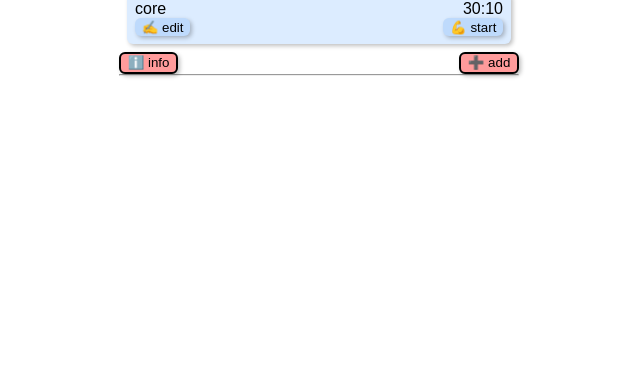
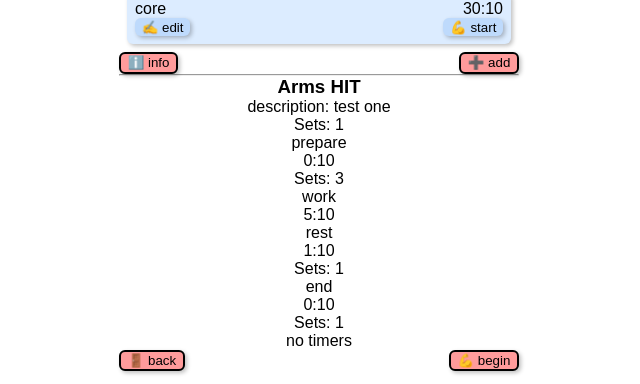
Before and after one commit to maxstepanyuk/timefit-react, a React (Vite) app: page / in a window 1280 px wide. Shown: the part 638-1022 px from the top of the page, without its empty margins (321-961 px from the left). Before the commit the page ends 800 px from the top, so only its background shows below. Built offline with nearby package versions, Linux system fonts and the light colour scheme.

Commit message:
add `WorkoutDetailsPage`

```diff
--- a/src/App.tsx
+++ b/src/App.tsx
@@ -1,7 +1,8 @@
 // models
-import type { WorkoutCardProps } from './models/workout'
+import type { WorkoutCardProps, WorkoutProps } from './models/workout'
 // components
 import LandingPage from './pages/LandingPage'
+import WorkoutDetailsPage from './pages/WorkoutDetailPage'
 import WorkoutsPage from './pages/WorkoutsPage'
 
 let workouts: WorkoutCardProps[] = [
@@ -11,6 +12,37 @@ let workouts: WorkoutCardProps[] = [
   { minutes: 30, seconds: 10, name: "core" },
 ]
 
+let workout1: WorkoutProps = {
+  name: 'Arms HIT',
+  decription: 'test one',
+  sets: [
+    {
+      repeat: 1,
+      timers: [
+        { minutes: 0, seconds: 10, name: "prepare" },
+      ],
+    },
+    {
+      repeat: 3,
+      timers: [
+        { minutes: 5, seconds: 10, name: "work" },
+        { minutes: 1, seconds: 10, name: "rest" },
+      ],
+    },
+    {
+      repeat: 1,
+      timers: [
+        { minutes: 0, seconds: 10, name: "end" },
+      ],
+    },
+    {
+      repeat: 1,
+      timers: [
+      ],
+    }
+  ]
+}
+
 
 function App() {
   return (
@@ -19,6 +51,7 @@ function App() {
       <hr />
       <WorkoutsPage workouts={workouts}></WorkoutsPage>
       <hr />
+      <WorkoutDetailsPage workout={workout1} ></WorkoutDetailsPage>
     </>
   )
 }
--- /dev/null
+++ b/src/pages/WorkoutDetailPage.tsx
@@ -0,0 +1,69 @@
+import type { WorkoutDetailsPageProps, WorkoutProps, SetSectionProps, TimerSectionProps } from "../models/workout"
+
+function TimerSection({ minutes = 0, seconds = 0, name = 'timer' }: TimerSectionProps) {
+  return (
+    <div className='timer'>
+      <p>{name}</p>
+      <p >{minutes}:{seconds}
+      </p>
+
+    </div>
+  )
+}
+
+function SetSection({ repeat = 0, timers }: SetSectionProps) {
+
+  let timersHtml
+  if (timers && timers.length > 0) {
+    timersHtml = timers.map(timer => <TimerSection minutes={timer.minutes} seconds={timer.seconds} name={timer.name}></TimerSection>)
+  } else {
+    timersHtml = "no timers"
+  }
+
+  return (
+    <div className='set-section'>
+      <p>Sets: {repeat}</p>
+      <div className='timers'>
+        {timersHtml}
+      </div>
+    </div>
+  )
+}
+
+function Workout({ name = "no name", decription = "no description", sets }: WorkoutProps) {
+
+  let setsHtml
+  if (sets && sets.length > 0) {
+    setsHtml = sets.map(set => <SetSection repeat={set.repeat} timers={set.timers} />)
+  } else {
+    setsHtml = "no sets"
+  }
+
+  return (
+    <div className='workout'>
+      <h3>{name}</h3>
+      <p>description: {decription}</p>
+      <div className='sets'>
+        {setsHtml}
+      </div>
+    </div>
+  )
+}
+
+function WorkoutDetailsPage({workout}: WorkoutDetailsPageProps) {
+  return (
+    <div className='your-timers-page'>
+      <Workout name={workout.name} decription={workout.decription} sets={workout.sets} ></Workout>
+      <div className="row">
+        <a href="/todo">
+          <button className='button-action'> 🚪 back</button>
+        </a>
+        <a href="/todo">
+          <button className='button-action'> 💪 begin</button>
+        </a>
+      </div>
+    </div>
+  )
+}
+
+export default WorkoutDetailsPage
```
